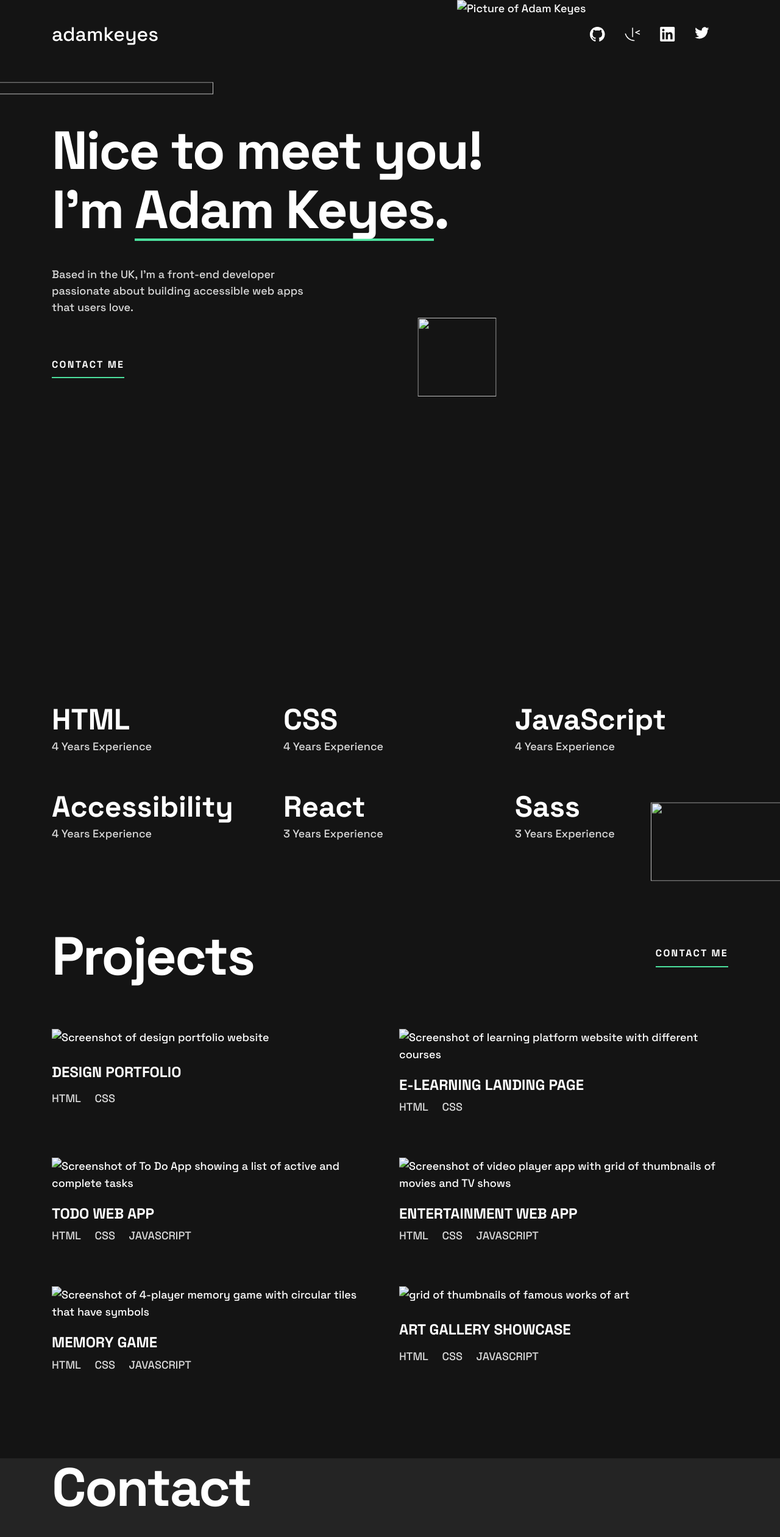
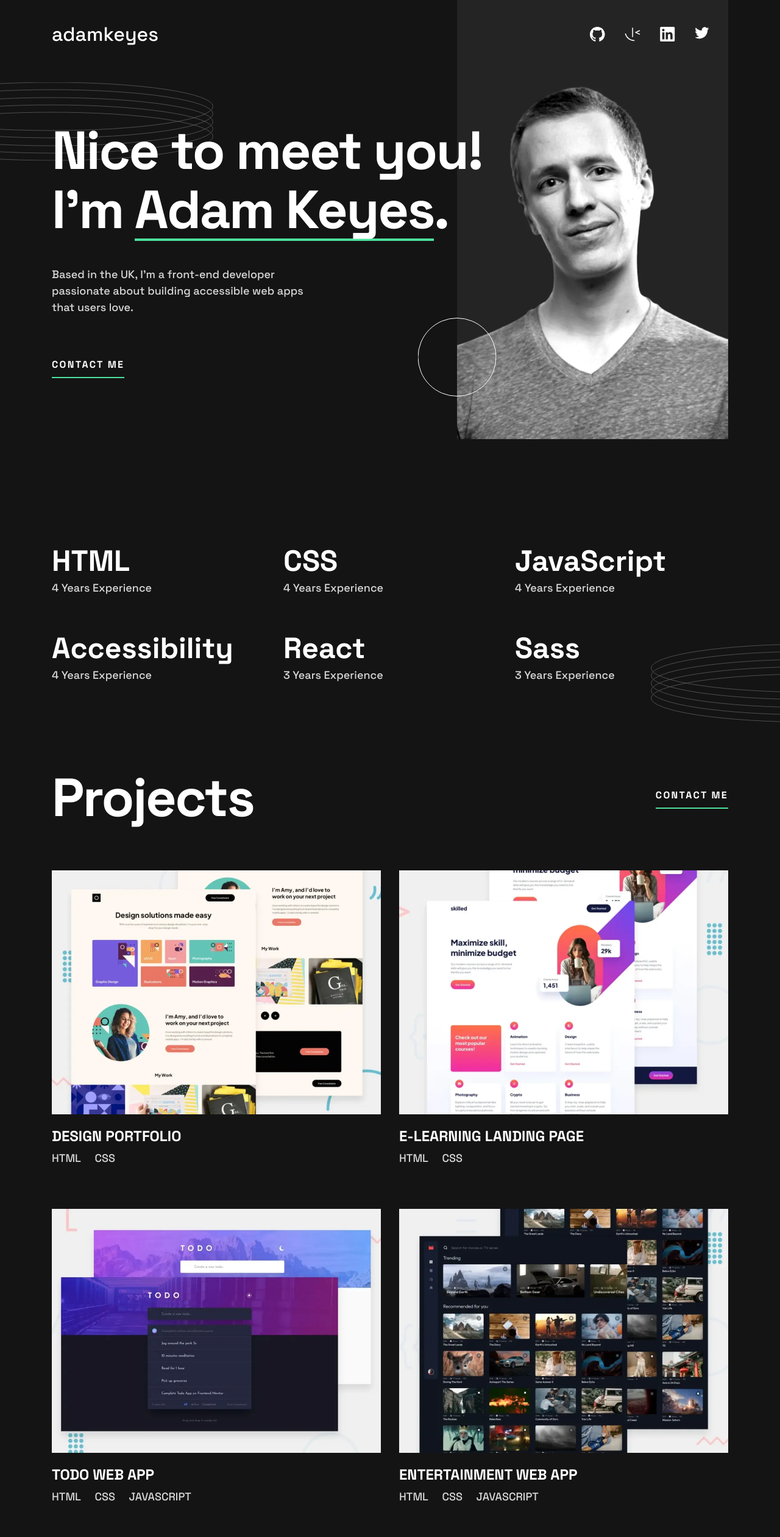
Before and after one commit to j-pcgoncalves/spa_developer_portfolio, a plain HTML site: page index.html in a window 1280 px wide. Shown: the top 2520 px of the page at 61% size. Drawn offline with Linux system fonts and the light colour scheme; the site is published under a folder, as on GitHub Pages, so addresses that start at the root find nothing.

Commit message:
Update index.html

```diff
--- a/index.html
+++ b/index.html
@@ -96,15 +96,15 @@
                     <picture>
                         <source
                             media="(min-width: 62.5em)"
-                            srcset="/assets/images/image-profile-desktop.webp"
+                            srcset="./assets/images/image-profile-desktop.webp"
                         />
                         <source
                             media="(min-width: 37.5em)"
-                            srcset="/assets/images/image-profile-tablet.webp"
+                            srcset="./assets/images/image-profile-tablet.webp"
                         />
                         <img
                             class="hero__image"
-                            src="/assets/images/image-profile-mobile.webp"
+                            src="./assets/images/image-profile-mobile.webp"
                             alt="Picture of Adam Keyes"
                             width="174"
                             height="383"
@@ -112,14 +112,14 @@
                     </picture>
                     <img
                         class="hero__rings"
-                        src="/assets/images/pattern-rings.svg"
+                        src="./assets/images/pattern-rings.svg"
                         alt=""
                         width="530"
                         height="129"
                     />
                     <img
                         class="hero__circle"
-                        src="/assets/images/pattern-circle.svg"
+                        src="./assets/images/pattern-circle.svg"
                         alt=""
                         width="129"
                         height="129"
@@ -169,7 +169,7 @@
             </div>
             <img
                 class="skills__rings"
-                src="/assets/images/pattern-rings.svg"
+                src="./assets/images/pattern-rings.svg"
                 alt=""
                 width="530"
                 height="129"
@@ -188,11 +188,11 @@
                         <picture class="projects__picture">
                             <source
                                 media="(min-width: 62.5em)"
-                                srcset="/assets/images/thumbnail-project-1-large.webp"
+                                srcset="./assets/images/thumbnail-project-1-large.webp"
                             />
                             <img
                                 class="projects__image"
-                                src="/assets/images/thumbnail-project-1-small.webp"
+                                src="./assets/images/thumbnail-project-1-small.webp"
                                 alt="Screenshot of design portfolio website"
                                 width-="343"
                                 height="253"
@@ -213,11 +213,11 @@
                         <picture class="projects__picture">
                             <source
                                 media="(min-width: 62.5em)"
-                                srcset="/assets/images/thumbnail-project-2-large.webp"
+                                srcset="./assets/images/thumbnail-project-2-large.webp"
                             />
                             <img
                                 class="projects__image"
-                                src="/assets/images/thumbnail-project-2-small.webp"
+                                src="./assets/images/thumbnail-project-2-small.webp"
                                 alt="Screenshot of learning platform website with different courses"
                                 width-="343"
                                 height="253"
@@ -238,11 +238,11 @@
                         <picture class="projects__picture">
                             <source
                                 media="(min-width: 62.5em)"
-                                srcset="/assets/images/thumbnail-project-3-large.webp"
+                                srcset="./assets/images/thumbnail-project-3-large.webp"
                             />
                             <img
                                 class="projects__image"
-                                src="/assets/images/thumbnail-project-3-small.webp"
+                                src="./assets/images/thumbnail-project-3-small.webp"
                                 alt="Screenshot of To Do App showing a list of active and complete tasks"
                                 width-="343"
                                 height="253"
@@ -264,11 +264,11 @@
                         <picture class="projects__picture">
                             <source
                                 media="(min-width: 62.5em)"
-                                srcset="/assets/images/thumbnail-project-4-large.webp"
+                                srcset="./assets/images/thumbnail-project-4-large.webp"
                             />
                             <img
                                 class="projects__image"
-                                src="/assets/images/thumbnail-project-4-small.webp"
+                                src="./assets/images/thumbnail-project-4-small.webp"
                                 alt="Screenshot of video player app with grid of thumbnails of movies and TV shows"
                                 width-="343"
                                 height="253"
@@ -290,11 +290,11 @@
                         <picture class="projects__picture">
                             <source
                                 media="(min-width: 62.5em)"
-                                srcset="/assets/images/thumbnail-project-5-large.webp"
+                                srcset="./assets/images/thumbnail-project-5-large.webp"
                             />
                             <img
                                 class="projects__image"
-                                src="/assets/images/thumbnail-project-5-small.webp"
+                                src="./assets/images/thumbnail-project-5-small.webp"
                                 alt="Screenshot of 4-player memory game with circular tiles that have symbols"
                                 width-="343"
                                 height="253"
@@ -316,11 +316,11 @@
                         <picture class="projects__picture">
                             <source
                                 media="(min-width: 62.5em)"
-                                srcset="/assets/images/thumbnail-project-6-large.webp"
+                                srcset="./assets/images/thumbnail-project-6-large.webp"
                             />
                             <img
                                 class="projects__image"
-                                src="/assets/images/thumbnail-project-6-small.webp"
+                                src="./assets/images/thumbnail-project-6-small.webp"
                                 alt="grid of thumbnails of famous works of art"
                                 width-="343"
                                 height="253"
@@ -362,7 +362,7 @@
                             required
                         />
                         <img
-                            src="/assets/images/icon-invalid.svg"
+                            src="./assets/images/icon-invalid.svg"
                             alt=""
                             class="contact__invalid-icon"
                             width="24"
@@ -379,7 +379,7 @@
                             required
                         />
                         <img
-                            src="/assets/images/icon-invalid.svg"
+                            src="./assets/images/icon-invalid.svg"
                             alt=""
                             class="contact__invalid-icon"
                             width="24"
@@ -397,7 +397,7 @@
                             required
                         ></textarea>
                         <img
-                            src="/assets/images/icon-invalid.svg"
+                            src="./assets/images/icon-invalid.svg"
                             alt=""
                             class="contact__invalid-icon"
                             width="24"
@@ -411,7 +411,7 @@
             </div>
             <img
                 class="contact__rings"
-                src="/assets/images/pattern-rings.svg"
+                src="./assets/images/pattern-rings.svg"
                 alt=""
                 width="530"
                 height="129"
```
